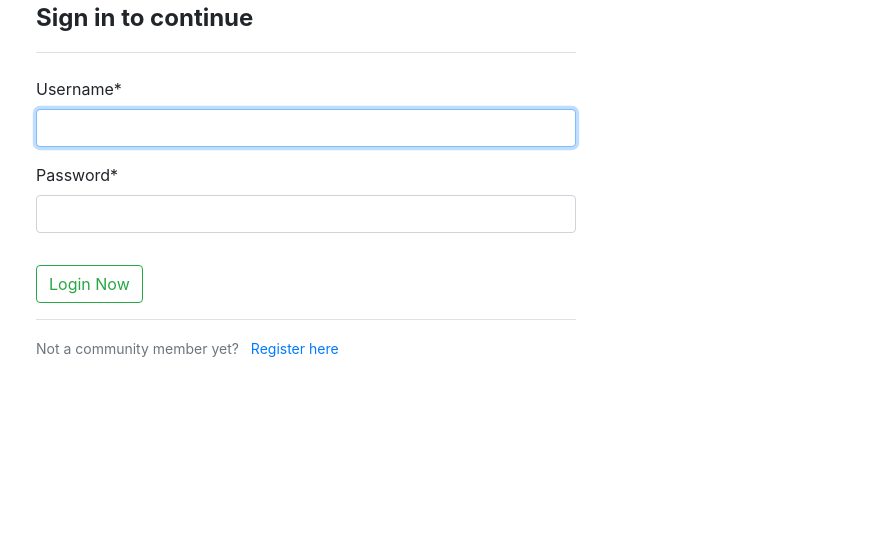
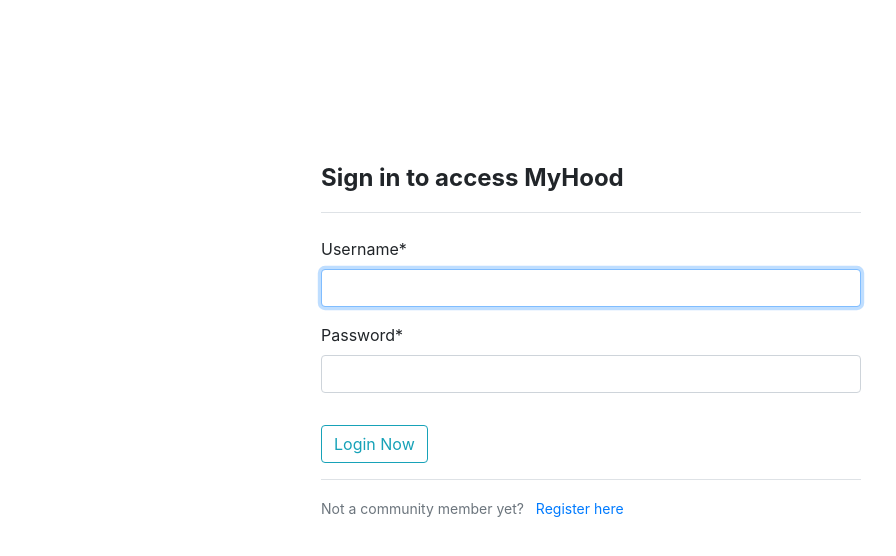
Before and after one commit to duncan-chege/myhood, a Django app: page / in a window 1280 px wide. Shown: the top 556 px of the page, without its empty margins (49-945 px from the left). Run offline with Django 3.2, Linux system fonts and the light colour scheme; some libraries are stand-ins or nearby versions.

Commit message:
center registration and login pages

```diff
--- /dev/null
+++ b/block/static/css/login.css
@@ -0,0 +1,3 @@
+.formz{
+    margin-top: 10em;
+}
--- a/block/templates/users/login.html
+++ b/block/templates/users/login.html
@@ -8,16 +8,16 @@
 <div class="container">
     <div class=row>
 
-        <div class="col-md-6 formz">
+        <div class="col-md-6 mx-auto formz">
             <div class="content-section">
                 <form method="POST">
                     {% csrf_token %}
                     <fieldset class="form-group form">
-                        <legend class="border-bottom mb-4"><p class="smalltxt"><b>Sign in to continue</b></p></legend>
+                        <legend class="border-bottom mb-4"><p class="smalltxt"><b>Sign in to access MyHood</b></p></legend>
                         {{ form|crispy }}
                     </fieldset>
                     <div class="form-group form">
-                        <button class="btn btn-outline-success" type="submit">Login Now</button>
+                        <button class="btn btn-outline-info" type="submit">Login Now</button>
                     </div>
                 </form>
                 <div class="border-top pt-3 below">
--- a/block/templates/users/register.html
+++ b/block/templates/users/register.html
@@ -8,7 +8,7 @@
 <div class="container">
     <div class=row>
 
-        <div class="col-md-6">
+        <div class="col-md-6 mx-auto formz">
             <div class="content-section">
                 <form method="POST">
                     {% csrf_token %}
```
Also changed, not shown: block/static/css/register.css (+5 -2 lines).
